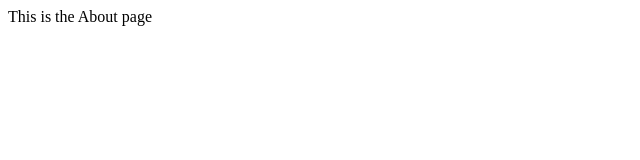
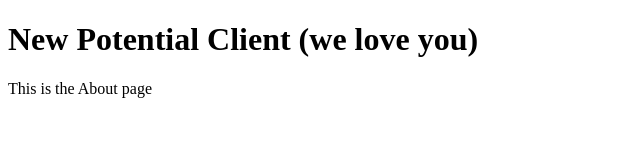
Before and after one commit to mpb0514/git-course-repo, a website: page about.html in a window 1280 px wide. Shown: the whole page, without its empty margins (0-640 px from the left). Drawn offline with Linux system fonts and the light colour scheme.

Commit message:
modified about page for potential client

```diff
--- a/about.html
+++ b/about.html
@@ -1,5 +1,16 @@
-<html>
-    <body>
-        This is the About page
-    </body>
+<!DOCTYPE html>
+<html lang="en">
+<head>
+    <meta charset="UTF-8">
+    <meta name="viewport" content="width=device-width, initial-scale=1.0">
+    <title>Document</title>
+</head>
+<body>
+    <h1>New Potential Client (we love you)</h1>
+
+    This is the About page
+
+    <!-- This is the new form -->
+
+</body>
 </html>
```
